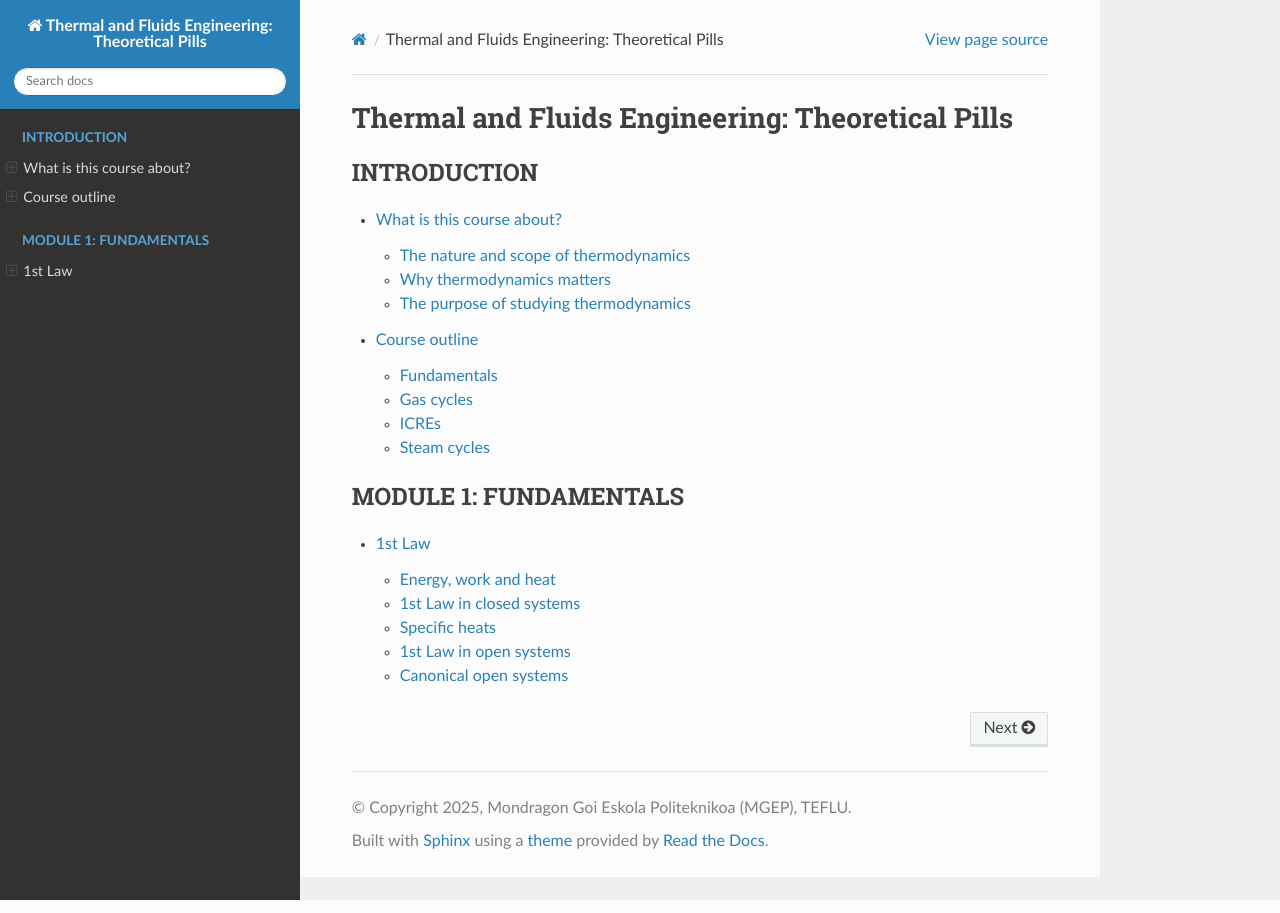
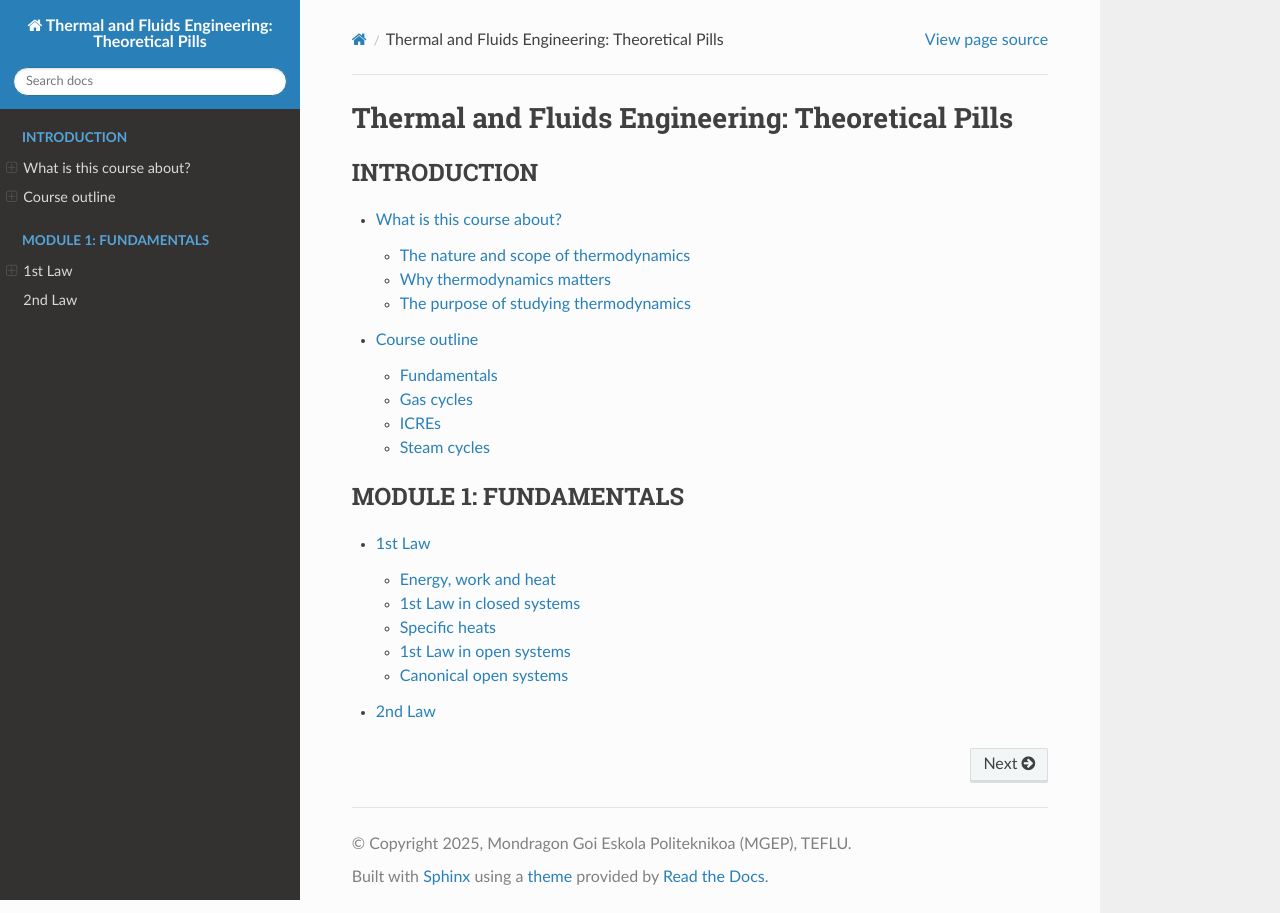
Before and after one commit to azarketa/Thermodynamics-theoretical-pills, a Sphinx documentation site: the page built from source/index.rst, in a window 1280 px wide. Built offline with Sphinx 7.4.7 and the Read the Docs theme 3.1.0, drawn with Linux system fonts in a browser that asks for light colours; pages that are not in the unit, such as notebooks, are missing from menus.

Commit message:
Files updated

```diff
--- a/source/index.rst
+++ b/source/index.rst
@@ -17,3 +17,4 @@ Thermal and Fluids Engineering: Theoretical Pills
    01_Basic_notions
    02_Main_substance_models
    03_1st_law
+   04_2nd_law
```
